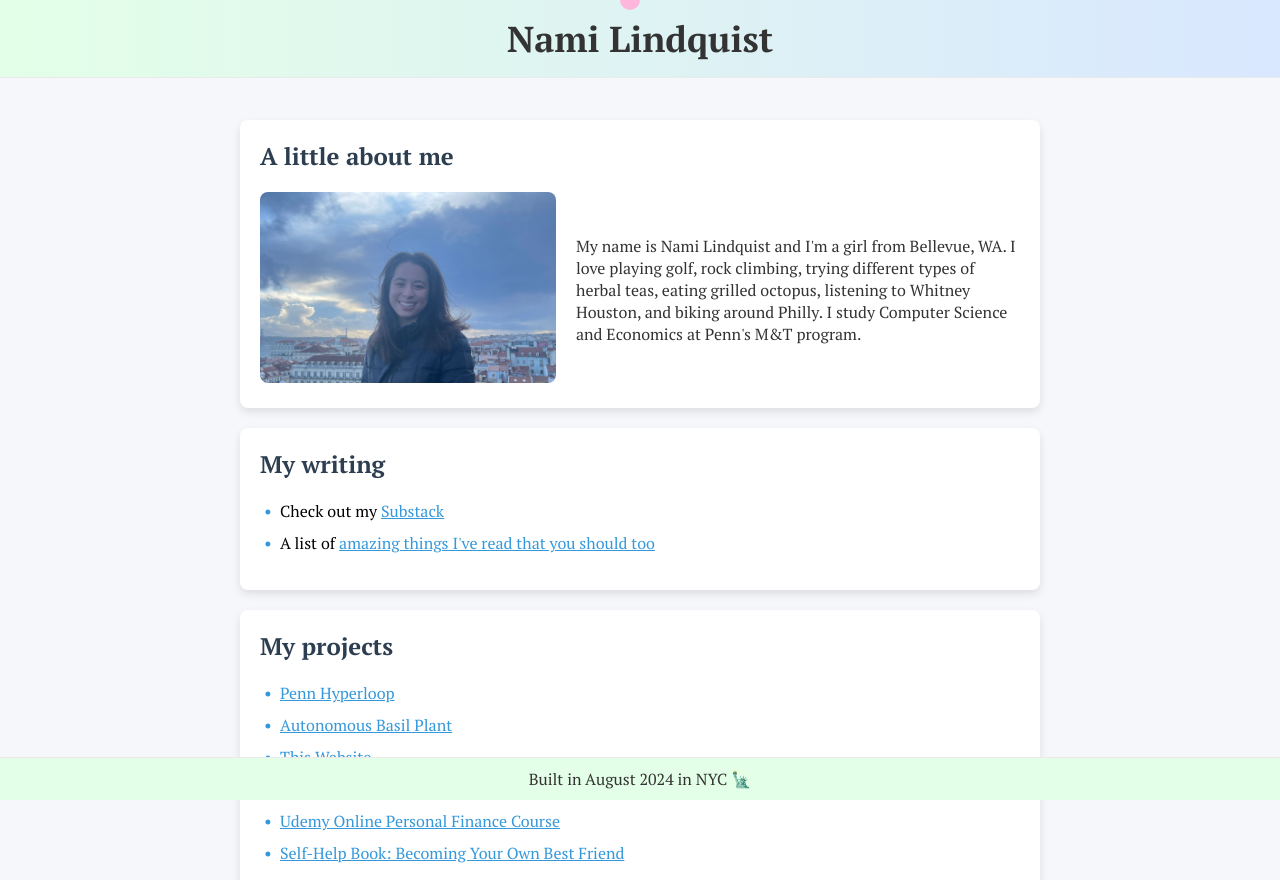
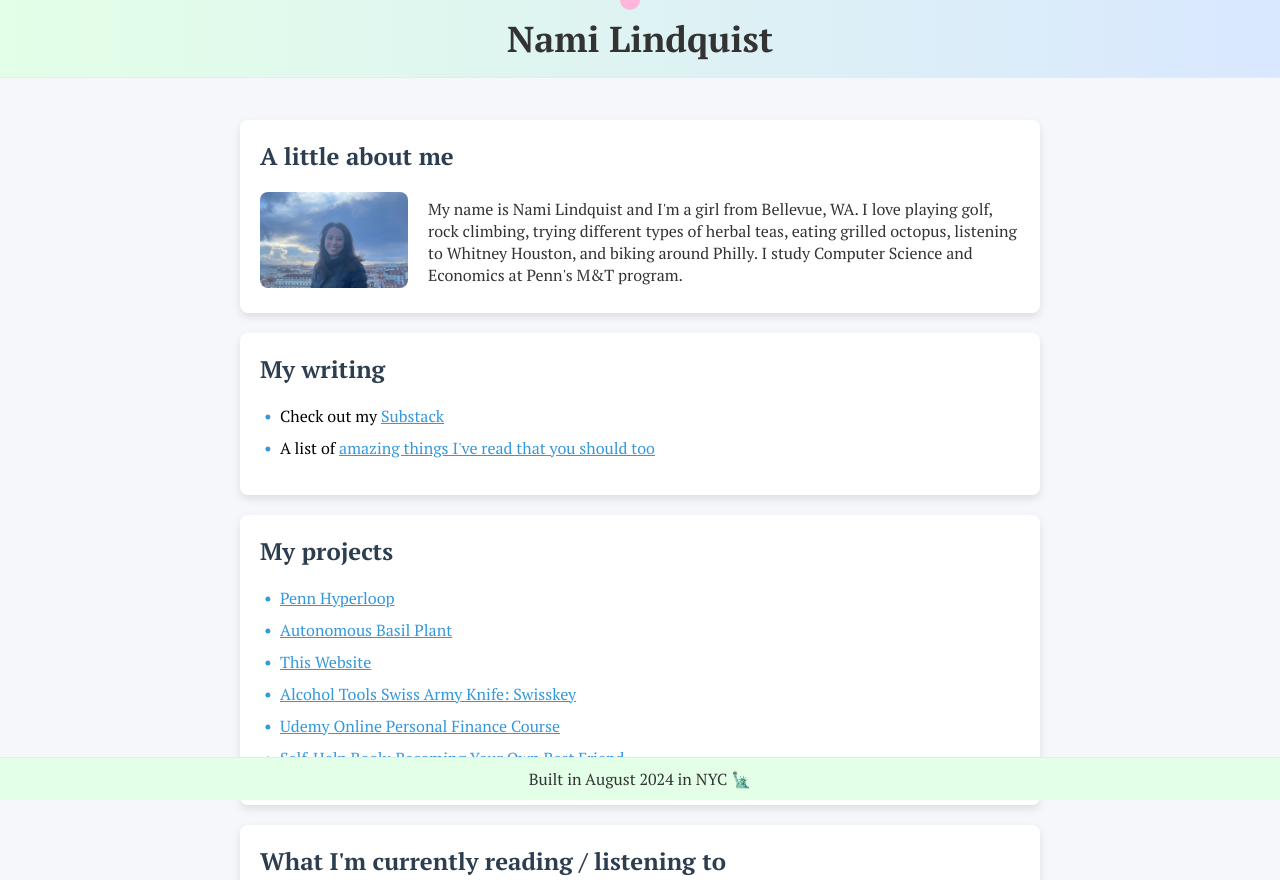
Before and after one commit to namquist/Personal_Website, a plain HTML site: page index.html in a window 1280 px wide. Shown: the top 880 px of the page. Drawn offline with Linux system fonts and the light colour scheme.

Commit message:
Change headshot

```diff
--- a/index.html
+++ b/index.html
@@ -138,7 +138,7 @@
         }
 
         .about-text {
-            flex: 1.5;
+            flex: 4;
         }
 
         .mouse-effect {
```
